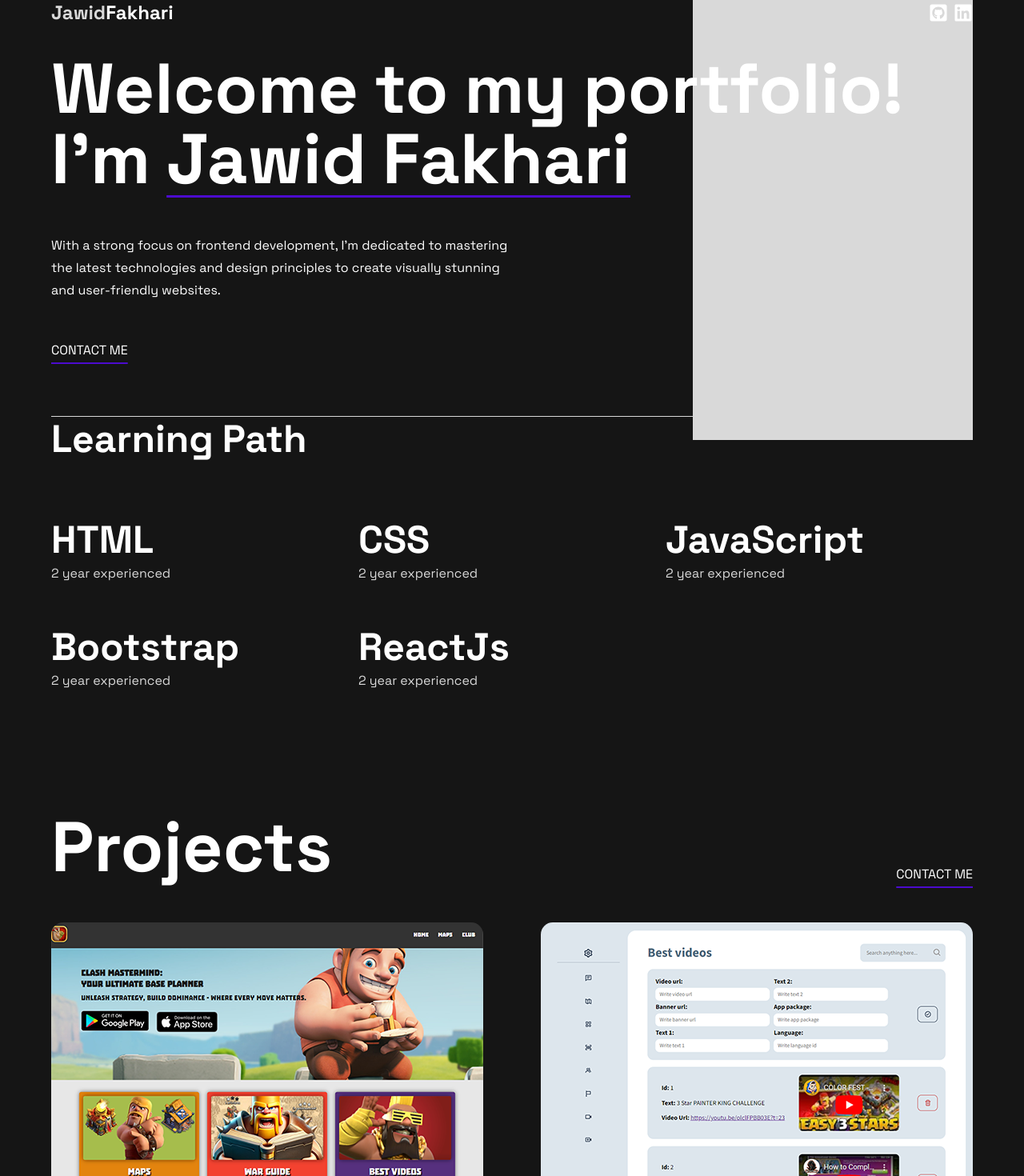
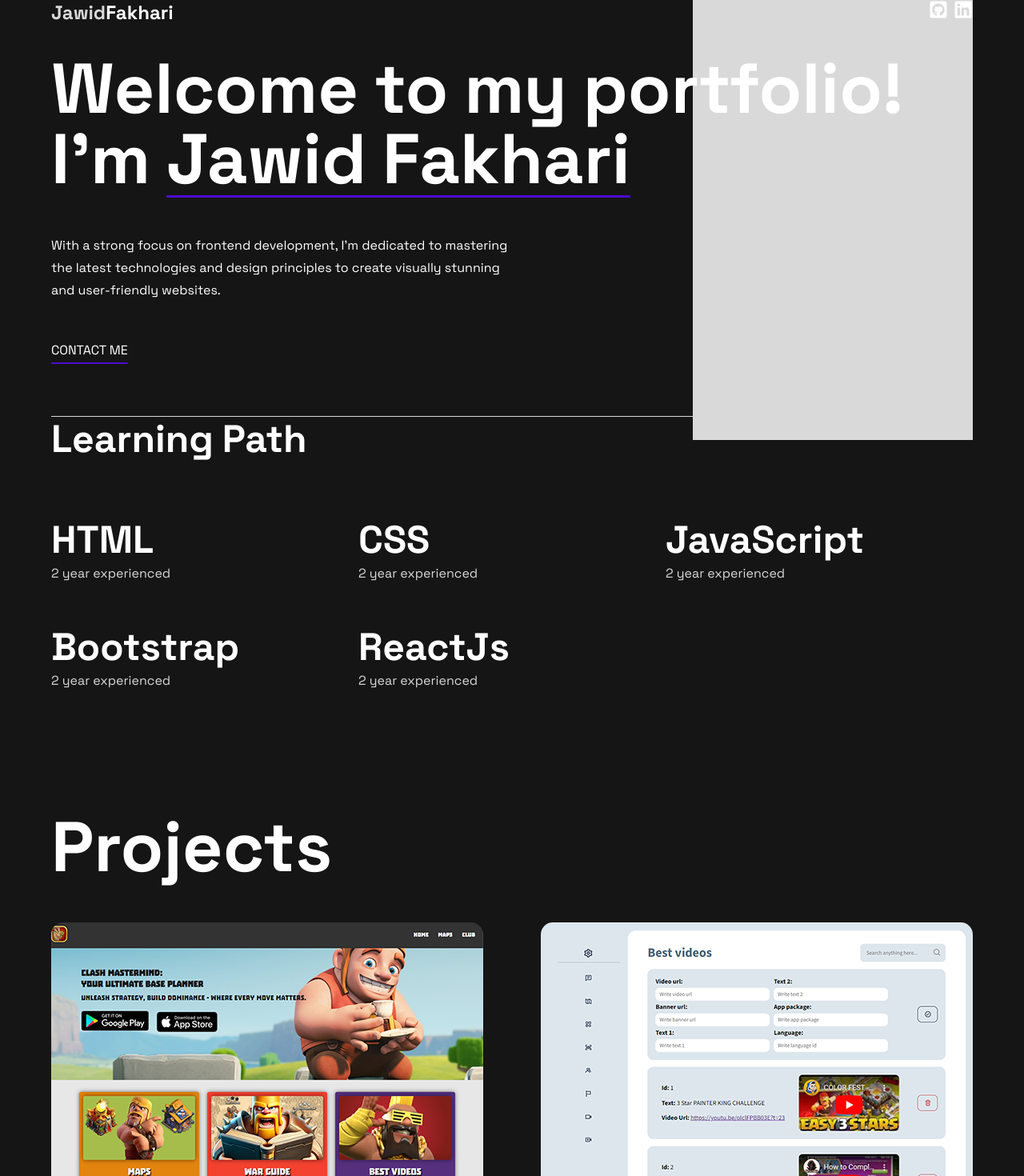
Before and after one commit to jawid-fakhari/jawid-fakhari-portfolio, a React (Create React App) app: page / in a window 1280 px wide. Shown: the top 1470 px of the page at 80% size. Built offline with nearby package versions, Linux system fonts and the light colour scheme.

Commit message:
contact connected

```diff
--- a/src/components/contact/Contact.jsx
+++ b/src/components/contact/Contact.jsx
@@ -6,7 +6,7 @@ import EmailJs from '../emailJs/EmailJs';
 
 function Contact() {
     return (
-        <>
+        <div id='contactSection'>
             <div className={Styled.footer}>
                 <div className={Styled.boxes}>
                     <div className={Styled.left}>
@@ -22,7 +22,7 @@ function Contact() {
                 <hr />
                 <SocialIcons />
             </div>
-        </>
+        </div>
     )
 }
 
--- a/src/components/header/About.jsx
+++ b/src/components/header/About.jsx
@@ -6,6 +6,13 @@ import SocialIcons from '../socialIcons/SocialIcons';
 
 
 function About() {
+    function scrollToComponent(event) {
+        event.preventDefault();
+
+        const componenteDestinazione = document.getElementById('contactSection');
+        componenteDestinazione.scrollIntoView({ behavior: 'smooth' });
+    }
+
     return (
         <>
             <div className={Styled.headBox}>
@@ -22,7 +29,7 @@ function About() {
                         <p className="prgMedium">With a strong focus on frontend development, I'm dedicated to mastering the latest technologies and design principles to create visually stunning and user-friendly websites.</p>
                     </div>
                     <div className="contactLink">
-                        <a href='#Contact'>CONTACT ME</a>
+                        <a href='#' onClick={scrollToComponent}>CONTACT ME</a>
                     </div>
                 </div>
             </div >
--- a/src/components/projects/Projects.jsx
+++ b/src/components/projects/Projects.jsx
@@ -11,9 +11,9 @@ function Projects() {
         <>
             <div className={Styled.title}>
                 <div className="titleXL">Projects</div>
-                <div className={`${Styled.right} ${"contactLink"}`}>
+                {/* <div className={`${Styled.right} ${"contactLink"}`}>
                     <a href="http://"><p>CONTACT ME</p></a>
-                </div>
+                </div> */}
             </div>
             <div className={Styled.boxesWrapper}>
                 {data.projects.map((project, index) =>
--- a/src/components/socialIcons/SocialIcons.jsx
+++ b/src/components/socialIcons/SocialIcons.jsx
@@ -10,8 +10,8 @@ function SocialIcons() {
                     <p><span className={Styled.name}>Jawid</span>Fakhari</p>
                 </div>
                 <div className={Styled.socialIcons}>
-                    <FaGithubSquare />
-                    <FaLinkedin />
+                    <a href="https://github.com/jawid-fakhari" target='_blank' rel="noreferrer"><FaGithubSquare /></a>
+                    <a href="https://www.linkedin.com/in/fakhari-jawid/" target='_blank' rel="noreferrer"><FaLinkedin /></a>
                 </div>
             </div>
         </>
```
